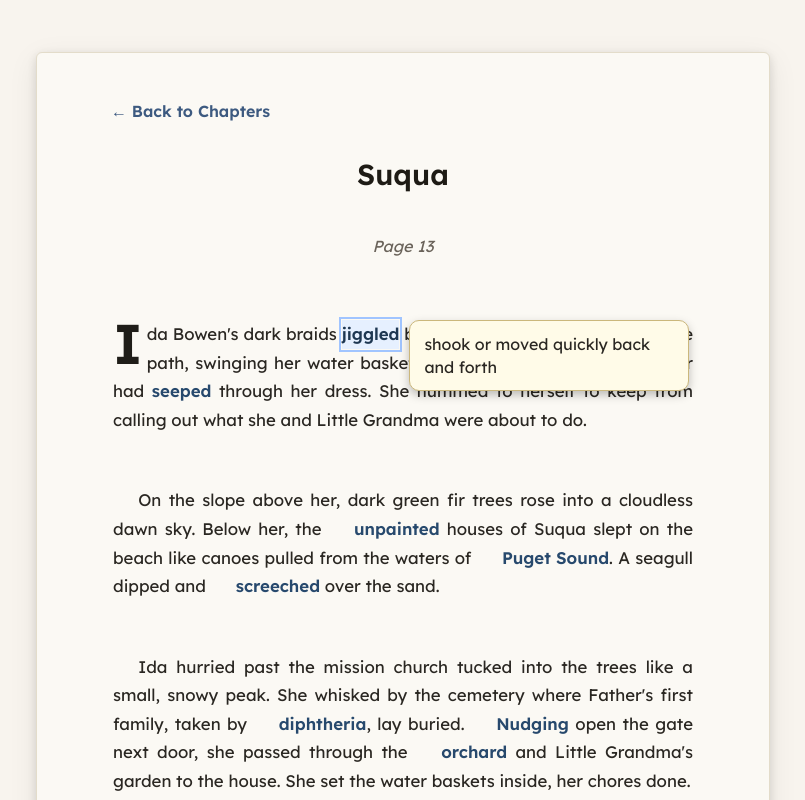
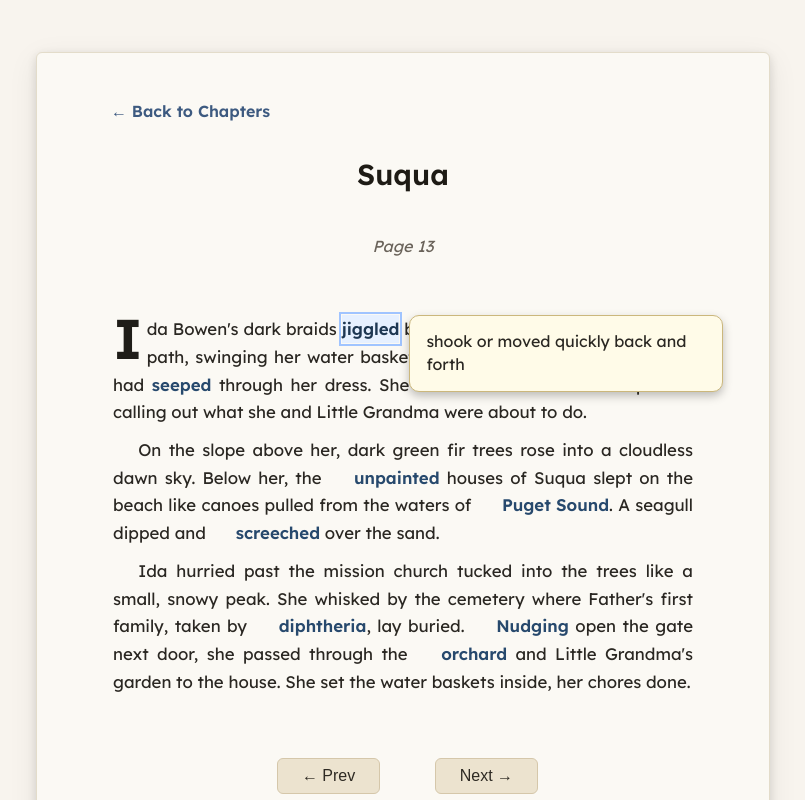
Before and after one commit to MrH-SWES/reading-site, a plain HTML site: page chapter.html in a window 1280 px wide. Both pictures are taken after a click on the button "jiggled". Shown: the top 800 px of the page, without its empty margins (237-1042 px from the left). Drawn offline with Linux system fonts and the light colour scheme.

Commit message:
Update style.css

```diff
--- a/style.css
+++ b/style.css
@@ -155,18 +155,18 @@ h1 {
 }
 
 .chapter-content {
-  line-height: 1.7;
+  line-height: 1.65;
   font-size: 1.05rem;
   color: #2a2722;
   text-align: justify;
   hyphens: auto;
-  white-space: pre-wrap;
   max-width: 580px;
   margin: 0 auto;
+  white-space: normal;
 }
 
 .chapter-content p {
-  margin: 0.9em 0 0.9em 0;
+  margin: 0.6em 0 0.6em 0;
 }
 
 .chapter-content p:first-of-type::first-letter {
@@ -180,7 +180,6 @@ h1 {
 
 .chapter-content p + p {
   text-indent: 1.5em;
-  margin-top: 0.5em;
 }
 
 .nav-buttons {
@@ -239,15 +238,15 @@ h1 {
   visibility: hidden;
   opacity: 0;
   pointer-events: auto;
-  width: 250px;
+  width: 280px;
   background: #fffbe8;
   border: 1px solid #cbb77c;
   border-radius: 10px;
-  padding: 12px 14px;
+  padding: 14px 16px;
   box-shadow: 0 4px 10px rgba(0,0,0,0.25);
   color: #2a2722;
   font-size: 1rem;
-  line-height: 1.4;
+  line-height: 1.45;
   transition: opacity 120ms ease;
   text-align: left;
 }
@@ -255,14 +254,6 @@ h1 {
 .glossary-definition-text {
   display: block;
   user-select: text;
-}
-
-.glossary-image {
-  display: block;
-  width: 100%;
-  max-width: 200px;
-  margin-top: 8px;
-  border-radius: 4px;
 }
 
 .glossary-wrap:hover .glossary-definition,
```
